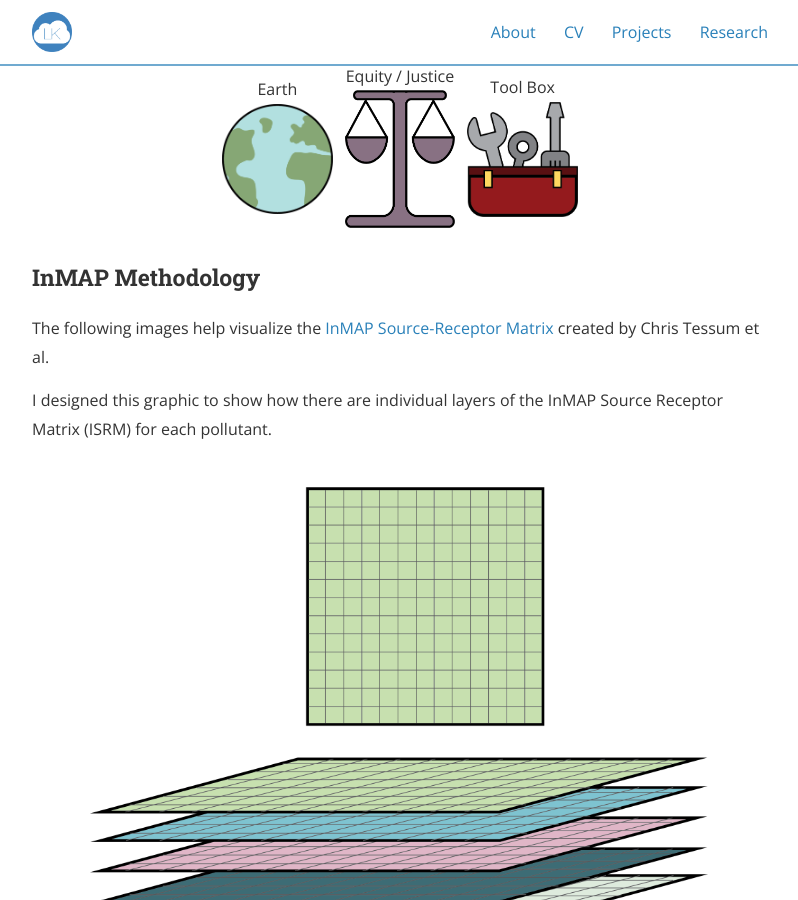
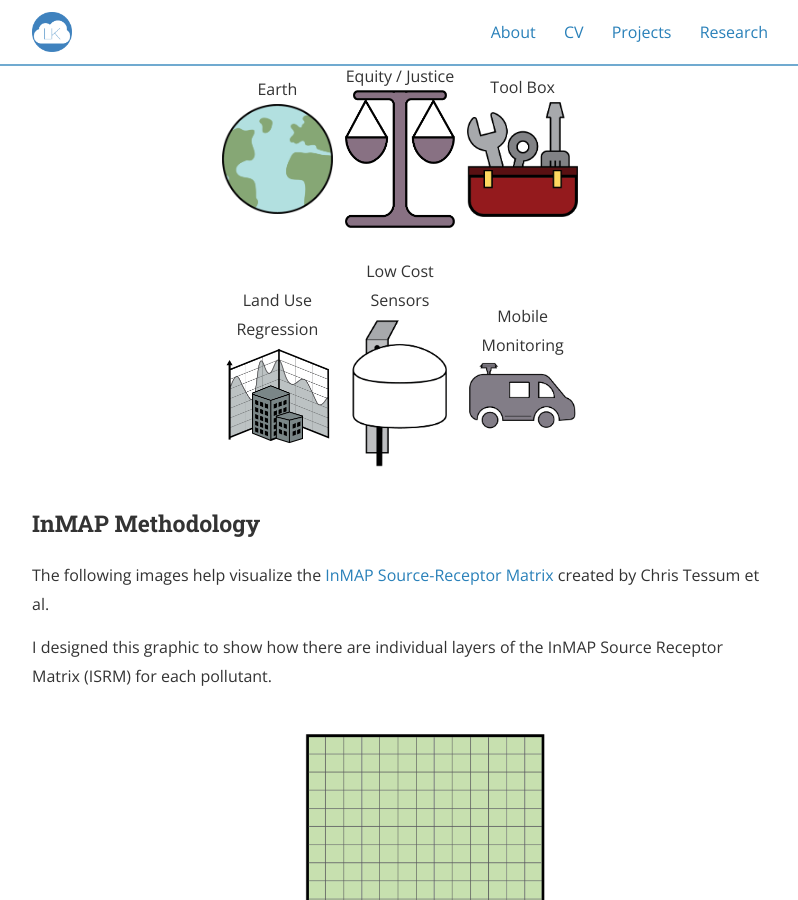
Before and after one commit to lkoolik/lkoolik.github.io, a Jekyll site: the page built from projects/research_graphics.md, in a window 1280 px wide and 900 px high, scrolled down 1003 px. Shown: the whole window, without its empty margins (240-1038 px from the left). Built offline with Jekyll 4.4.1, drawn with Linux system fonts in a browser that asks for light colours; nearby versions of some CDN libraries.

Commit message:
Update research_graphics.md

```diff
--- a/projects/research_graphics.md
+++ b/projects/research_graphics.md
@@ -79,6 +79,26 @@ I have drawn a number of icons for use in my research talks. These graphics are
         </a>
       </td>
     </tr>
+    <tr>
+      <td style="border: none; text-align: center; vertical-align: middle;">
+        Land Use Regression
+        <a href="{{ site.baseurl }}/assets/research_graphics/land-use-regression-01.png">
+          <img src="{{ site.baseurl }}/assets/research_graphics/land-use-regression-01.png" alt="Land Use Regression" width="20"/>
+        </a>
+      </td>
+      <td style="border: none; text-align: center; vertical-align: middle;">
+        Low Cost Sensors
+        <a href="{{ site.baseurl }}/assets/research_graphics/low-cost-sensor-01.png">
+          <img src="{{ site.baseurl }}/assets/research_graphics/low-cost-sensor-01.png" alt="Low Cost Sensor" width="20"/>
+        </a>
+      </td>
+      <td style="border: none; text-align: center; vertical-align: middle;">
+        Mobile Monitoring
+        <a href="{{ site.baseurl }}/assets/research_graphics/mobile-monitoring-01.png">
+          <img src="{{ site.baseurl }}/assets/research_graphics/mobile-monitoring-01.png" alt="Mobile monitoring" width="20"/>
+        </a>
+      </td>
+    </tr>
   </table>
 </div>
 
```
